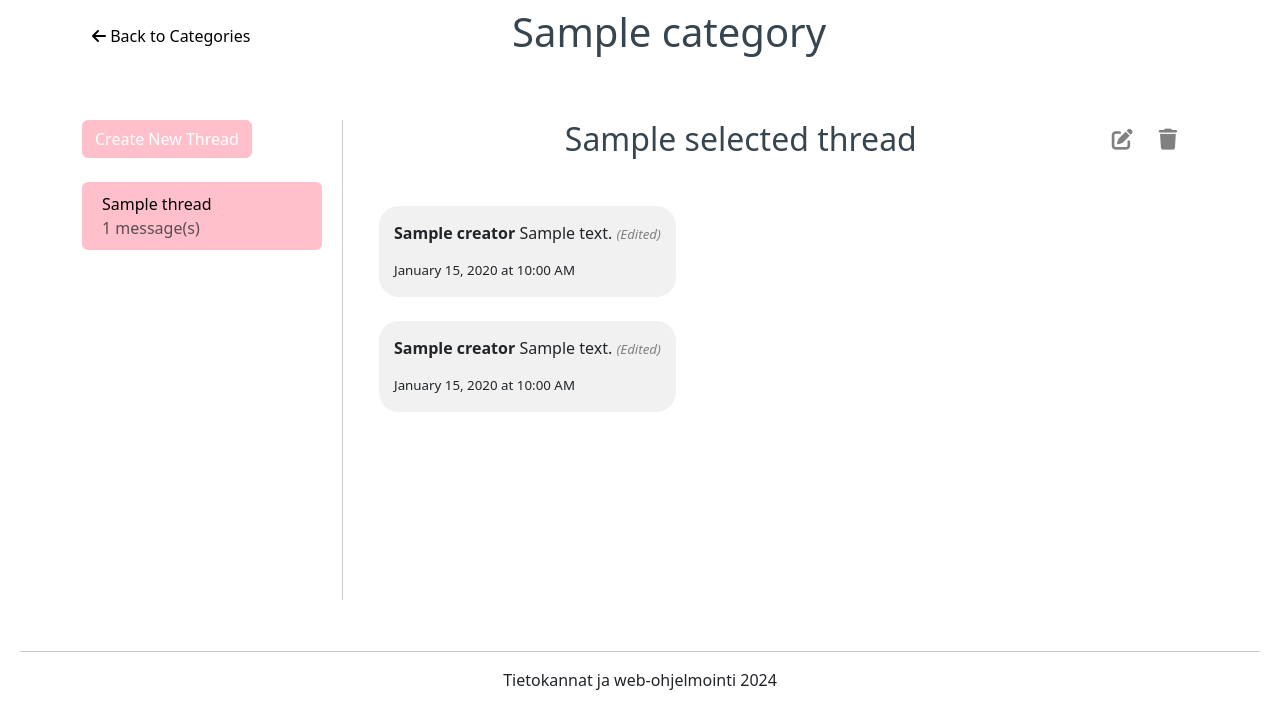
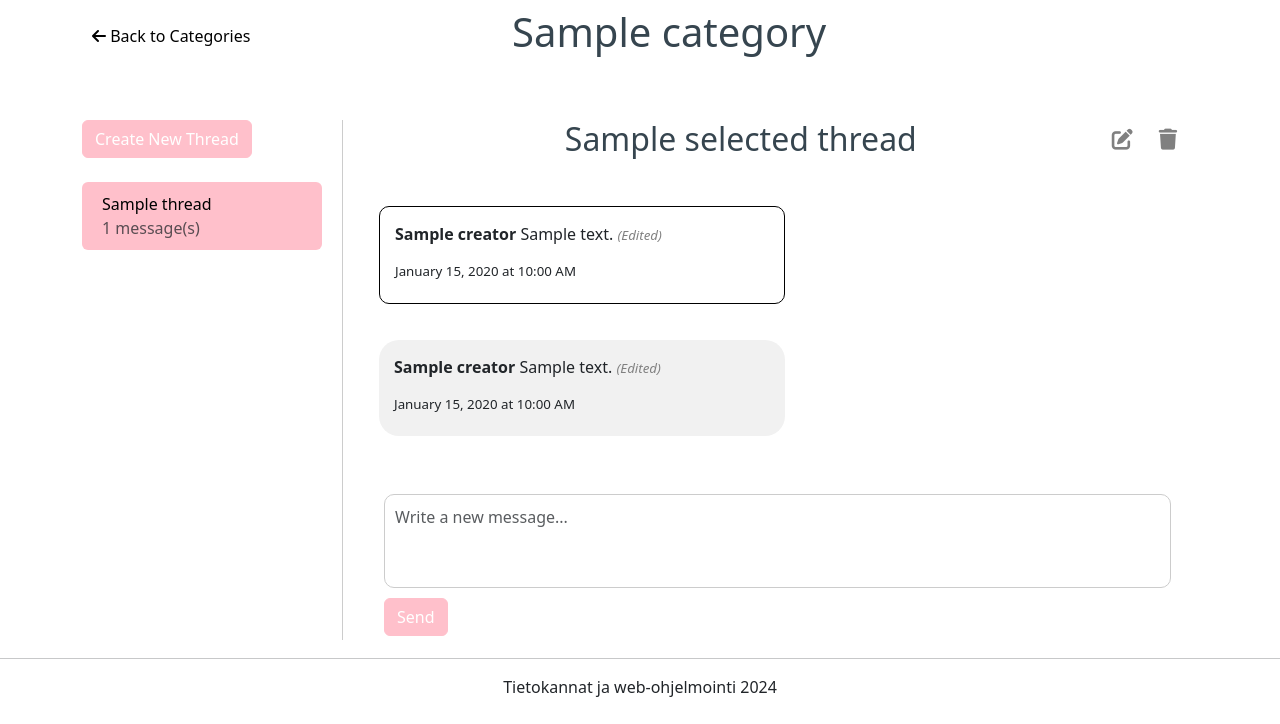
Before and after one commit to avanine/tsoha-chat-app, a Flask app: template templates/category.html in a window 1280 px wide. Shown: the part 88-812 px from the top of the page. Before the commit the page ends 778 px from the top, so only its background shows below. Run offline with Flask 3, Linux system fonts and the light colour scheme; the visitor is signed in with stand-in values (Sample User, id 1); the template is opened without the code that fills it: most values are stand-ins (such as "Sample title", 1, 10 or a date in 2020).

Commit message:
Add functionality for sending messages to threads and small style fixes

```diff
--- a/routes.py
+++ b/routes.py
@@ -67,3 +67,7 @@ def delete_thread(thread_id):
 @app.route('/update-thread/<int:thread_id>', methods=['PATCH'])
 def update_thread(thread_id):
     return thread.update_thread(thread_id)
+
+@app.route('/category/<int:category_id>/thread/<int:thread_id>/add-message', methods=['POST'])
+def add_message(category_id, thread_id):
+    return message.add_message(category_id, thread_id)
--- a/static/styles.css
+++ b/static/styles.css
@@ -15,7 +15,8 @@ a:hover {
 
 footer {
     text-align: center;
-    padding: 20px;
+    background-color: white;
+    height: 70px;
 }
 
 .btn-primary, .btn-primary:hover, .btn-primary:focus, .btn-primary:active {
@@ -78,7 +79,7 @@ footer {
 .threads-list {
     border-right: 1px solid #ccc;
     padding-right: 20px;
-    height: 60vh;
+    height: 65vh;
 }
 
 .no-threads {
@@ -122,8 +123,43 @@ footer {
 .speech-bubble {
     background-color: #f1f1f1;
     border-radius: 20px;
-    padding: 15px 15px 0 15px;
+    padding: 15px 15px 5px 15px;
     position: relative;
-    max-width: 80%;
+    min-width: 51%;
+    max-width: 85%;
     display: inline-block;
+    margin-bottom: 12px;
 }
+
+.thread-content {
+    background-color: white;
+    border-radius: 10px;
+    border: black solid 1px;
+}
+
+.new-message-form {
+    position: sticky;
+    bottom: 0;
+    width: 100%;
+    background-color: white;
+    padding: 10px 5px 20px 5px;
+}
+
+.new-message-form textarea {
+    border-radius: 10px;
+    border: 1px solid #ccc;
+    width: 100%;
+    padding: 10px;
+    resize: none;
+}
+
+.new-message-form button {
+    margin-top: 10px;
+}
+
+.scrollable-container {
+    height: calc(100vh - 330px);
+    overflow-y: auto;
+    padding-right: 10px;
+    padding-bottom: 20px;
+}
--- a/templates/category.html
+++ b/templates/category.html
@@ -76,8 +76,7 @@ with messages = get_flashed_messages(with_categories=true) %} {% if messages %}
           </button>
           {% endif %}
         </div>
-
-        {% include "messages.html" %}
+        <div class="scrollable-container">{% include "messages.html" %}</div>
 
         <div id="edit-thread-form" class="d-none">
           <form id="edit-form">
@@ -229,23 +228,5 @@ with messages = get_flashed_messages(with_categories=true) %} {% if messages %}
         console.error("Error:", error);
       });
   });
-
-  document.addEventListener("DOMContentLoaded", function () {
-    const dateElements = document.querySelectorAll(".thread-date");
-
-    dateElements.forEach(function (element) {
-      const rawDate = element.getAttribute("data-date");
-      const formattedDate = new Date(rawDate).toLocaleString("en-US", {
-        month: "long",
-        day: "numeric",
-        year: "numeric",
-        hour: "numeric",
-        minute: "numeric",
-        hour12: true,
-      });
-
-      element.textContent = formattedDate;
-    });
-  });
 </script>
 {% endif %} {% endblock %}
--- a/templates/messages.html
+++ b/templates/messages.html
@@ -1,5 +1,5 @@
 <div id="thread-content">
-  <div class="message-item speech-bubble">
+  <div class="speech-bubble thread-content">
     <p>
       <strong>{{ selected_thread.creator }}</strong> {{ selected_thread.content
       }} {% if selected_thread.last_modified %}
@@ -14,7 +14,7 @@
 
   <div class="messages-list mt-4">
     {% if messages_in_thread %} {% for message in messages_in_thread %}
-    <div class="message-item speech-bubble">
+    <div class="speech-bubble">
       <p>
         <strong>{{ message.creator }}</strong> {{ message.content }} {% if
         message.last_modified %}
@@ -26,3 +26,42 @@
     {% endfor %} {% endif %}
   </div>
 </div>
+
+<div class="new-message-form">
+  <form
+    action="/category/{{ category.id }}/thread/{{ selected_thread.id }}/add-message"
+    method="POST"
+  >
+    <div class="mt-5">
+      <textarea
+        class="form-control"
+        id="message-content"
+        name="content"
+        rows="3"
+        placeholder="Write a new message..."
+        required
+      ></textarea>
+    </div>
+    <button type="submit" class="btn btn-primary">Send</button>
+  </form>
+</div>
+
+<script>
+    document.addEventListener("DOMContentLoaded", function () {
+    const dateElements = document.querySelectorAll(".thread-date");
+
+    dateElements.forEach(function (element) {
+      const rawDate = element.getAttribute("data-date");
+      const formattedDate = new Date(rawDate).toLocaleString("en-US", {
+        month: "long",
+        day: "numeric",
+        year: "numeric",
+        hour: "numeric",
+        minute: "numeric",
+        hour12: true,
+      });
+
+      element.textContent = formattedDate;
+    });
+  });
+</script>
```
Also changed, not shown: message.py (+29 -0 lines).
